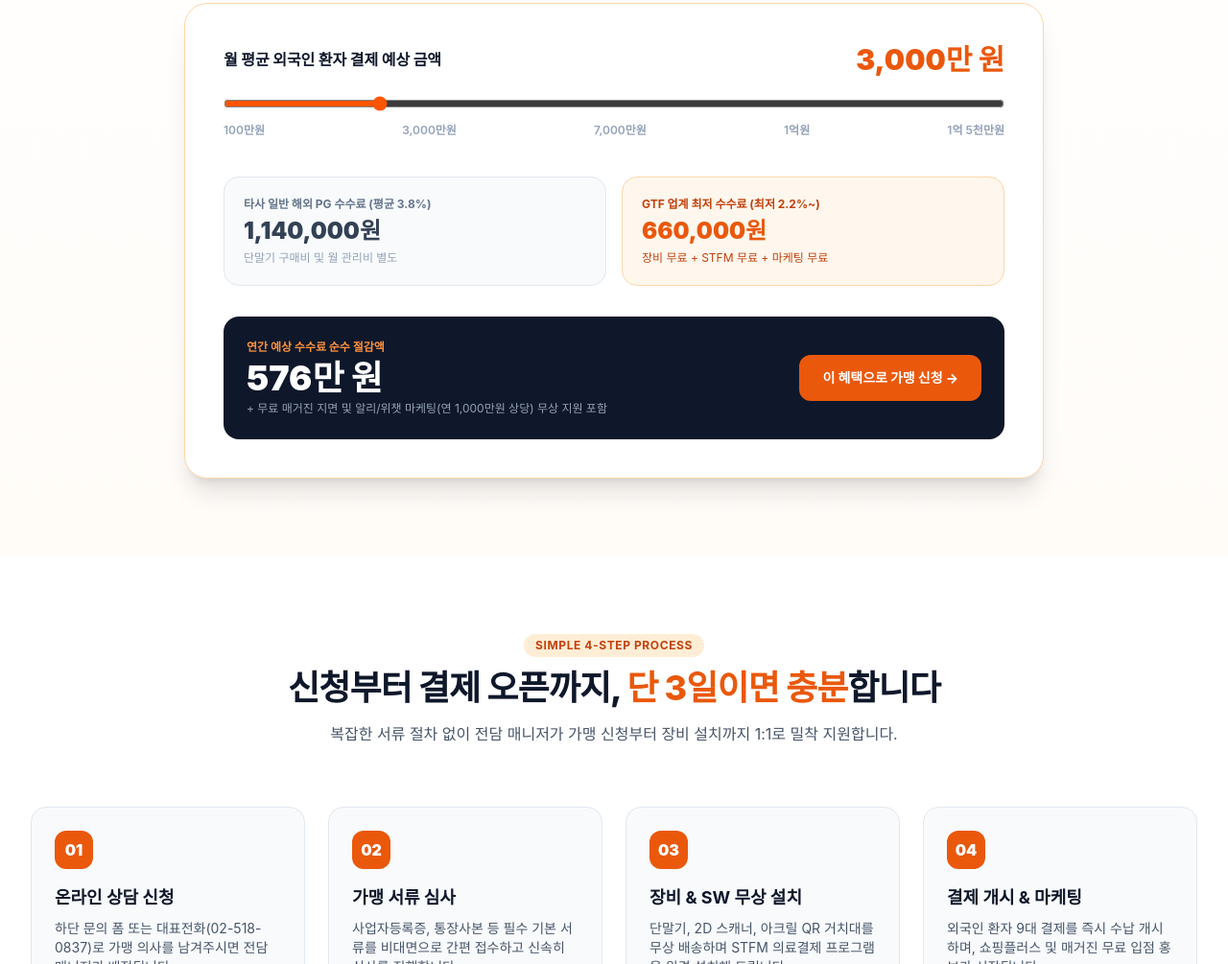
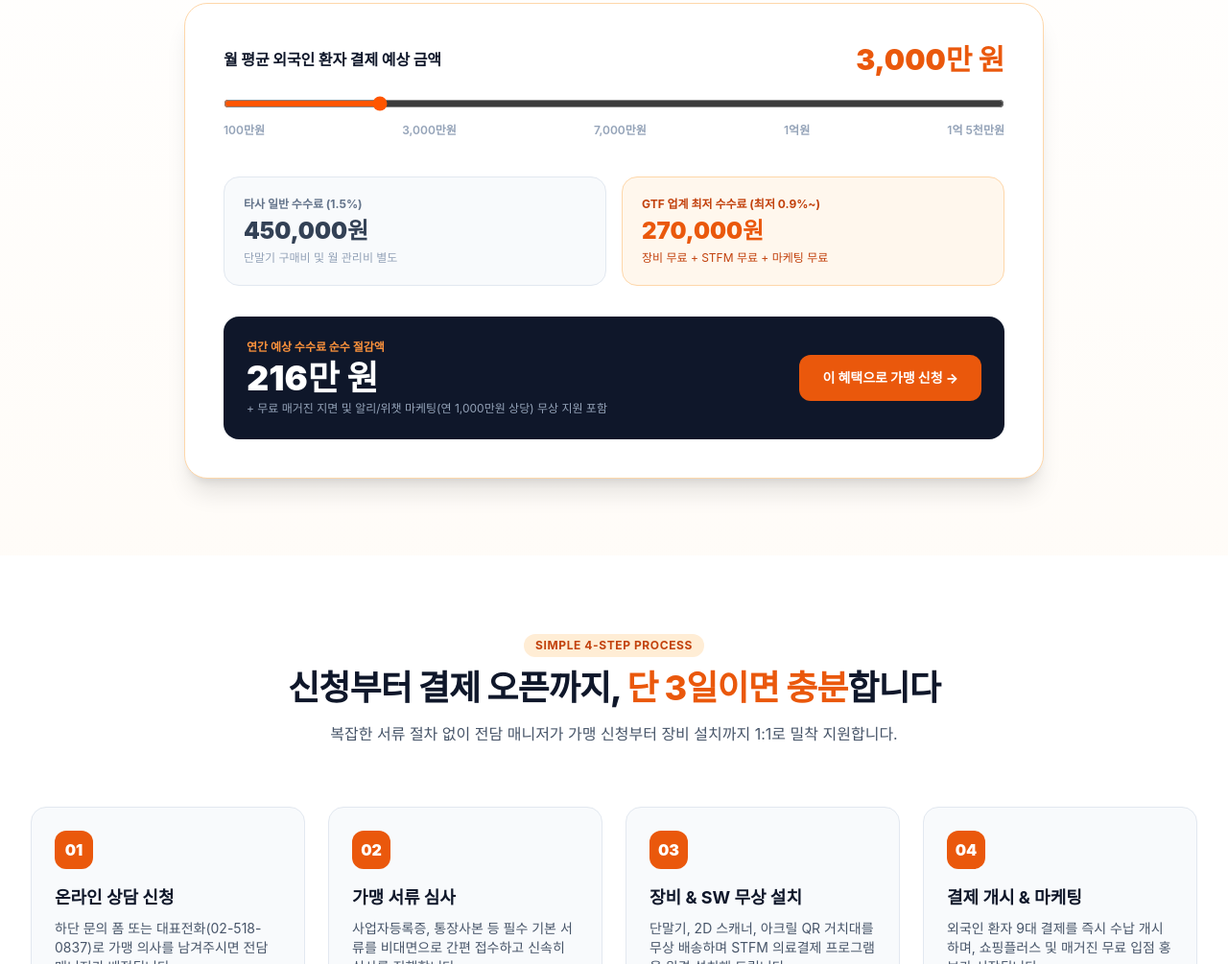
Before and after one commit to glowswin/sample1, a plain HTML site: page index.html in a window 1280 px wide. Shown: the part 5490-6495 px from the top of the page at 96% size. Drawn offline with nearby package versions, Linux system fonts and the light colour scheme; a web font is replaced by a local one.

Commit message:
feat(calc): update fee simulator rates to GTF 0.9% and competitor 1.5%

```diff
--- a/index.html
+++ b/index.html
@@ -1037,17 +1037,17 @@
           <!-- COMPARISON BOXES -->
           <div class="grid sm:grid-cols-2 gap-4 mb-8">
             <div class="p-5 rounded-2xl bg-slate-50 border border-slate-200">
-              <div class="text-xs font-bold text-slate-500">타사 일반 해외 PG 수수료 (평균 3.8%)</div>
+              <div class="text-xs font-bold text-slate-500">타사 일반 수수료 (1.5%)</div>
               <div class="text-2xl font-black text-slate-700 mt-1" id="calc-comp-fee">
-                1,140,000원
+                450,000원
               </div>
               <div class="text-xs text-slate-400 mt-1">단말기 구매비 및 월 관리비 별도</div>
             </div>
 
             <div class="p-5 rounded-2xl bg-orange-50 border border-orange-200">
-              <div class="text-xs font-bold text-orange-700">GTF 업계 최저 수수료 (최저 2.2%~)</div>
+              <div class="text-xs font-bold text-orange-700">GTF 업계 최저 수수료 (최저 0.9%~)</div>
               <div class="text-2xl font-black text-orange-600 mt-1" id="calc-gtf-fee">
-                660,000원
+                270,000원
               </div>
               <div class="text-xs text-orange-700 mt-1">장비 무료 + STFM 무료 + 마케팅 무료</div>
             </div>
@@ -1058,7 +1058,7 @@
             <div>
               <div class="text-xs font-bold text-orange-400">연간 예상 수수료 순수 절감액</div>
               <div class="text-3xl sm:text-4xl font-black text-white mt-1" id="calc-annual-savings">
-                576.0만 원
+                216.0만 원
               </div>
               <div class="text-xs text-slate-400 mt-1">
                 + 무료 매거진 지면 및 알리/위챗 마케팅(연 1,000만원 상당) 무상 지원 포함
--- a/js/main.js
+++ b/js/main.js
@@ -78,10 +78,10 @@ function initCalculator() {
 
   if (!amountSlider) return;
 
-  // Assume standard general PG overseas fee: 3.8%
-  // GTF Lowest Rate: 2.2% (approx 1.6% savings per transaction + free hardware + free marketing)
-  const COMP_RATE = 0.038;
-  const GTF_RATE = 0.022;
+  // Assume standard competitor fee: 1.5%
+  // GTF Lowest Rate: 0.9%
+  const COMP_RATE = 0.015;
+  const GTF_RATE = 0.009;
 
   function updateCalculation() {
     const amountInTenThousand = parseInt(amountSlider.value, 10); // in 만원 (10,000 KRW)
```
Also changed, not shown: docs/02-design/features/gtf-payment-homepage.design.md (+1 -1 lines), docs/03-analysis/features/gtf-payment-homepage.analysis.md (+1 -1 lines), docs/04-report/features/gtf-payment-homepage.report.md (+1 -1 lines).
